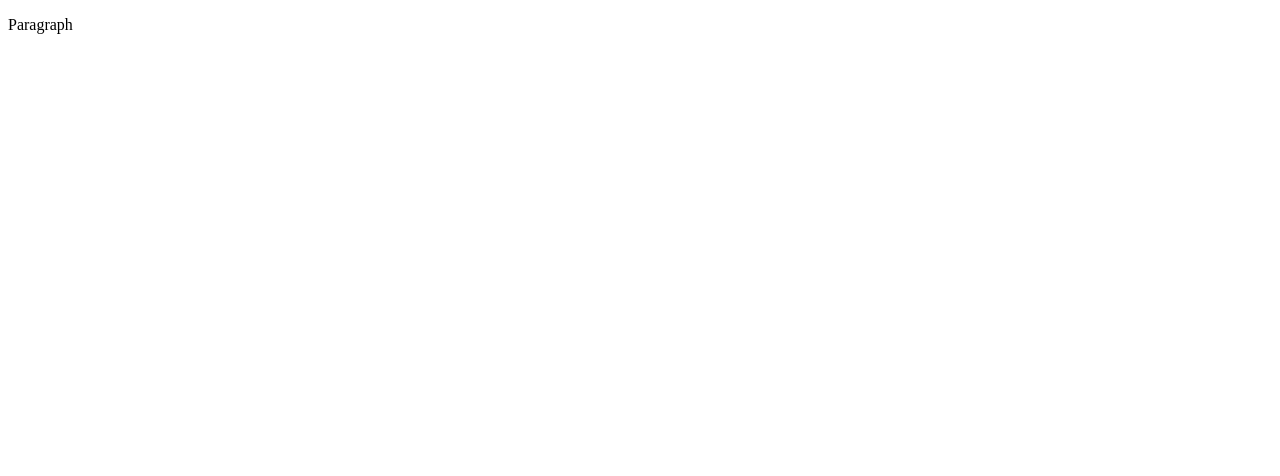
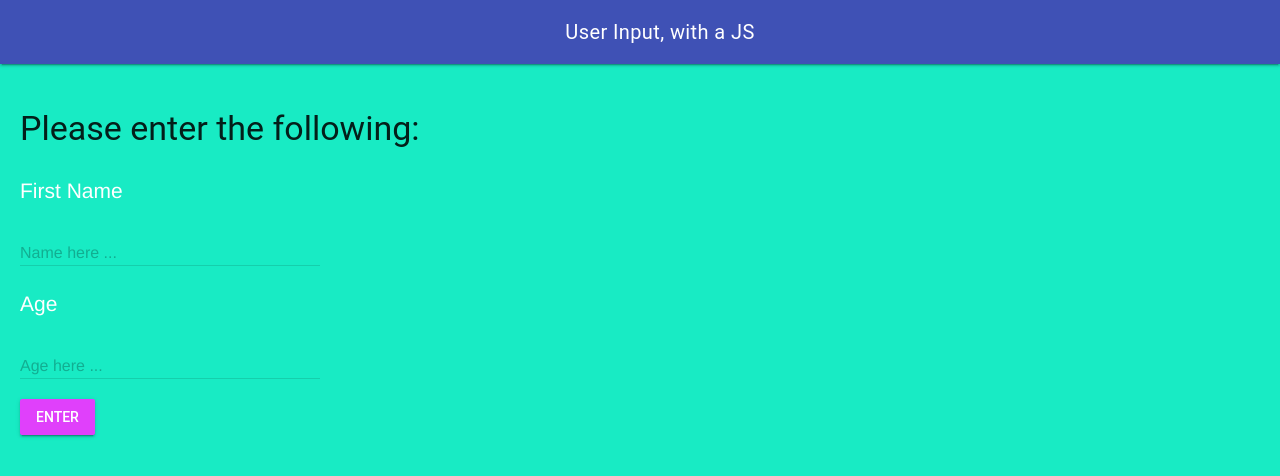
Before and after one commit to MTHS-ICS2O-2-2022/ICSO-Unit-2-03-william-simard, a plain HTML site: page index.html in a window 1280 px wide. Drawn offline with nearby package versions, Linux system fonts and the light colour scheme.

Commit message:
changed all

```diff
--- a/css/style.css
+++ b/css/style.css
@@ -2,3 +2,32 @@
 * Created on: Sep 2020
 * This file contains the CSS for index.html
 */
+
+.mdl-layout__header-row {
+  align-items: center;
+  justify-content: center;
+}
+
+.mdl-layout__content {
+  padding-left: 15pt;
+  padding-right: 15pt;
+  padding-top: 15pt;
+}
+
+/* Due to error in MDL : https://github.com/google/material-design-lite/issues/5281
+*/
+.mdl-ripple {
+  background: #000;
+  opacity: 0.001;
+}
+
+body {
+  background-color: rgb(24, 235, 196);
+}
+
+p {
+  color: white;
+  font-family: Helvetica, Arial, sans-serif;
+  font-size: 1.5rem;
+  padding-top: 5pt;
+}
--- a/index.html
+++ b/index.html
@@ -1,9 +1,60 @@
 <!DOCTYPE html>
 <html>
-  <head>
-    <title>Title</title>
-  </head>
-  <body>
-    <p>Paragraph</p>
-  </body>
+<head>
+  <meta charset="utf-8" />
+  <meta name="description" content="User Input, with JavaScript" />
+  <meta name="keywords" content="mths, ics2o" />
+  <meta name="author" content="william" />
+  <meta name="viewport" content="width=device-width, initial-scale=1.0" />
+  <link rel="apple-touch-icon" sizes="180x180" href="apple-touch-icon.png" />
+  <link rel="icon" type="image/png" sizes="32x32" href="favicon-32x32.png" />
+  <link rel="icon" type="image/png" sizes="16x16" href="favicon-16x16.png" />
+  <link rel="manifest" href="site.webmanifest" />
+  <link rel="stylesheet" href="https://fonts.googleapis.com/icon?family=Material+Icons" />
+  <link rel="stylesheet" href="https://code.getmdl.io/1.3.0/material.indigo-purple.min.css" />
+  <link rel="stylesheet" href="./css/style.css">
+  <title>User Input, with a JS</title>
+</head>
+<body>
+  <script defer src="https://code.getmdl.io/1.3.0/material.min.js"></script>
+  <script src="./js/script.js"></script>
+  <div class="mdl-layout mdl-js-layout mdl-layout--fixed-header">
+    <header class="mdl-layout__header">
+      <div class="mdl-layout__header-row">
+        <span class="mdl-layout-title">User Input, with a JS</span>
+      </div>
+    </header>
+    <main class="mdl-layout__content">
+      <h3>Please enter the following:</h3>
+      <!-- Simple Textfield -->
+      <form action="#">
+        <p>First Name</p>
+        <div class="mdl-textfield mdl-js-textfield">
+          <input class="mdl-textfield__input" type="text" id="first-name">
+          <label class="mdl-textfield__label" for="first-name">Name here ...</label>
+        </div>
+      </form>
+      <!-- Numeric Textfield -->
+      <form action="#">
+        <p>Age</p>
+        <div class="mdl-textfield mdl-js-textfield">
+          <input class="mdl-textfield__input" type="text" pattern="-?[0-9]*(\.[0-9]+)?" id="age-entered">
+          <label class="mdl-textfield__label" for="age-entered">Age here ...</label>
+          <span class="mdl-textfield__error">Input is not a number!</span>
+        </div>
+      </form>
+      <!-- Raised button with ripple -->
+      <button class="mdl-button mdl-js-button mdl-button--raised mdl-js-ripple-effect mdl-button--accent"
+        onclick="enterClicked()">
+        Enter
+      </button>
+      <br>
+      <br>
+      <br>
+      <div id="user-info">
+        <div id="address"></div>
+      </div>
+    </main>
+  </div>
+</body>
 </html>
--- a/js/script.js
+++ b/js/script.js
@@ -3,3 +3,16 @@
 // Created by: Mr. Coxall
 // Created on: Sep 2020
 // This file contains the JS functions for index.html
+
+/**
+ * This function gets users first name and age and shows it back to user.
+ */
+function enterClicked() {
+  // input
+  const firstName = document.getElementById("first-name").value
+  const userAge = parseInt(document.getElementById("age-entered").value)
+
+  // output
+  document.getElementById("address").innerHTML =
+    "Your info is: " + firstName + ", age " + userAge + "."
+}
```
